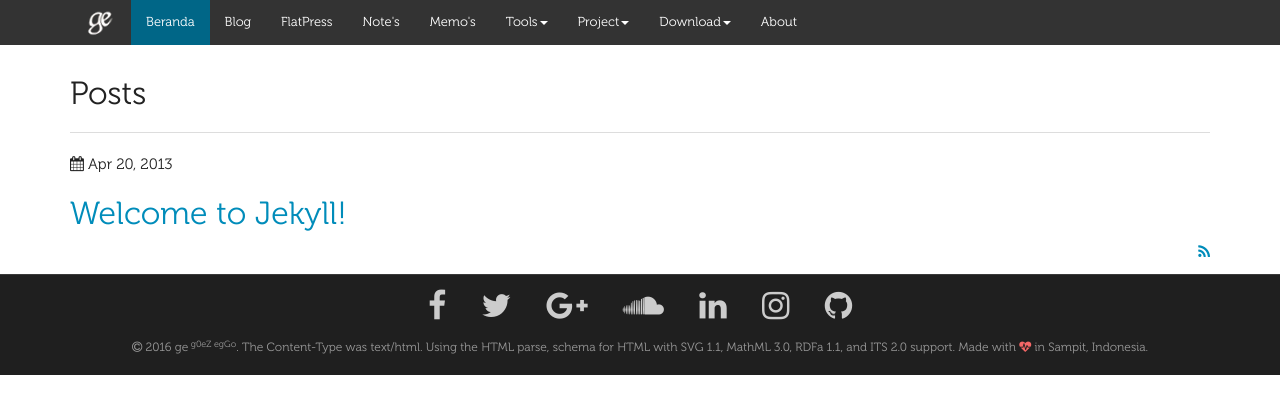
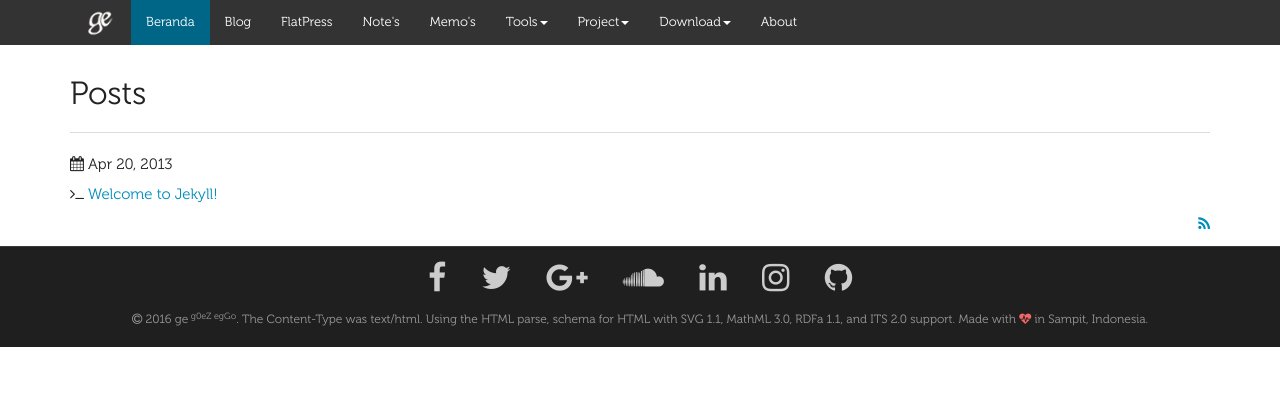
Before and after one commit to eggoez/eggoez.github.io, a Jekyll site: the page built from index.html, in a window 1280 px wide. Shown: the top 414 px of the page. Built offline with Jekyll 4.4.1, drawn with Linux system fonts in a browser that asks for light colours; nearby versions of some CDN libraries; comment, search, counter and statistics services are not loaded.

Commit message:
Update index.html

```diff
--- a/index.html
+++ b/index.html
@@ -8,11 +8,11 @@ layout: default
   <div class="post-list">
     {% for post in site.posts %}
       <div>
-        <span class="post-meta"><i class="fa fa-calendar faa-horizontal animated"></i> {{ post.date | date: "%b %-d, %Y" }}</span>
+        <span class="post-meta"><i class="fa fa-calendar"></i> {{ post.date | date: "%b %-d, %Y" }}</span>
 
-        <h2>
-          <a class="post-link" href="{{ post.url | prepend: site.baseurl }}">{{ post.title }}</a>
-        </h2>
+        <h5>
+        <i class="fa fa-terminal" aria-hidden="true"></i>  <a class="post-link" href="{{ post.url | prepend: site.baseurl }}">{{ post.title }}</a>
+        </h5>
       </div>
     {% endfor %}
   </div>
```
